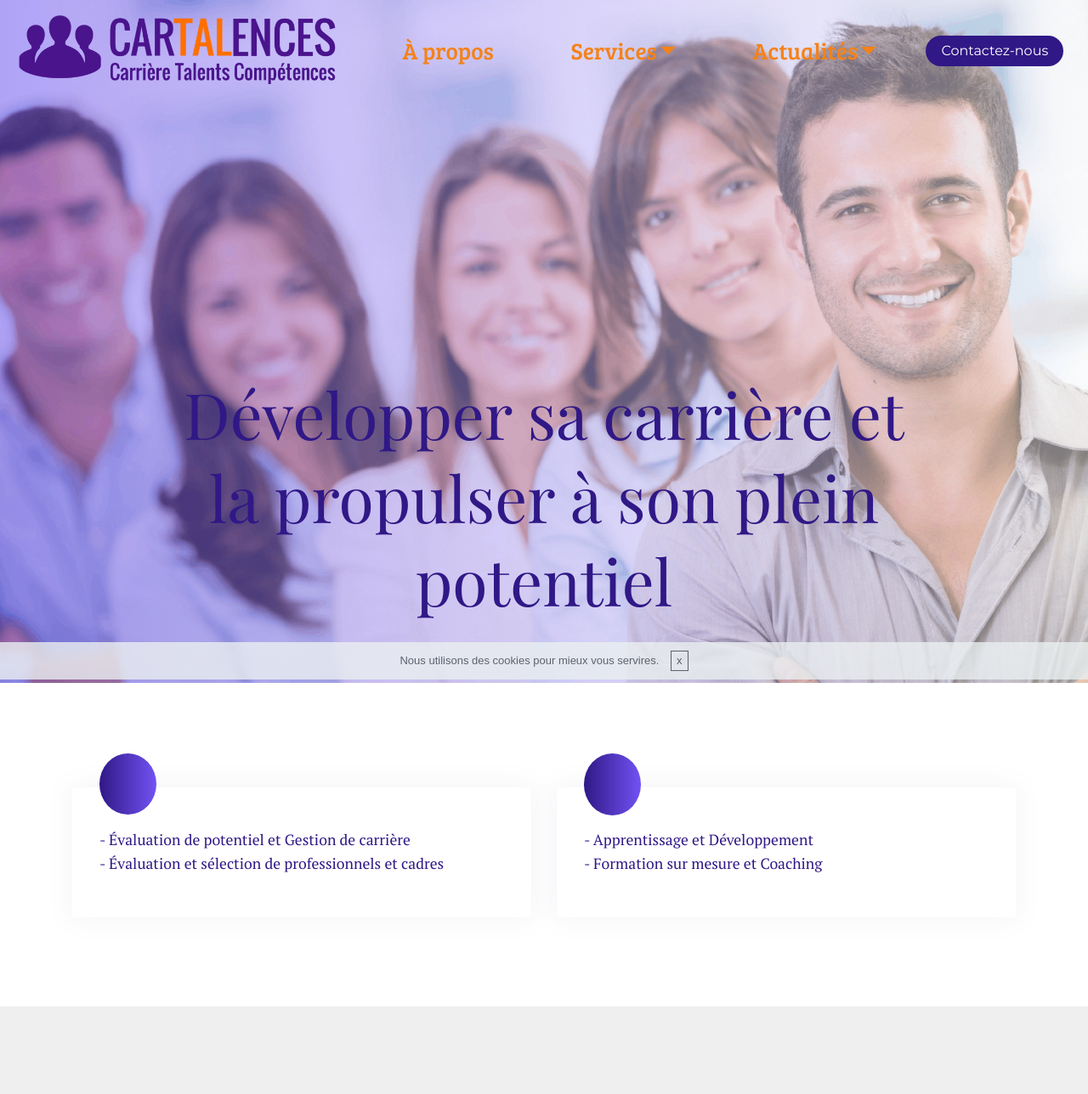
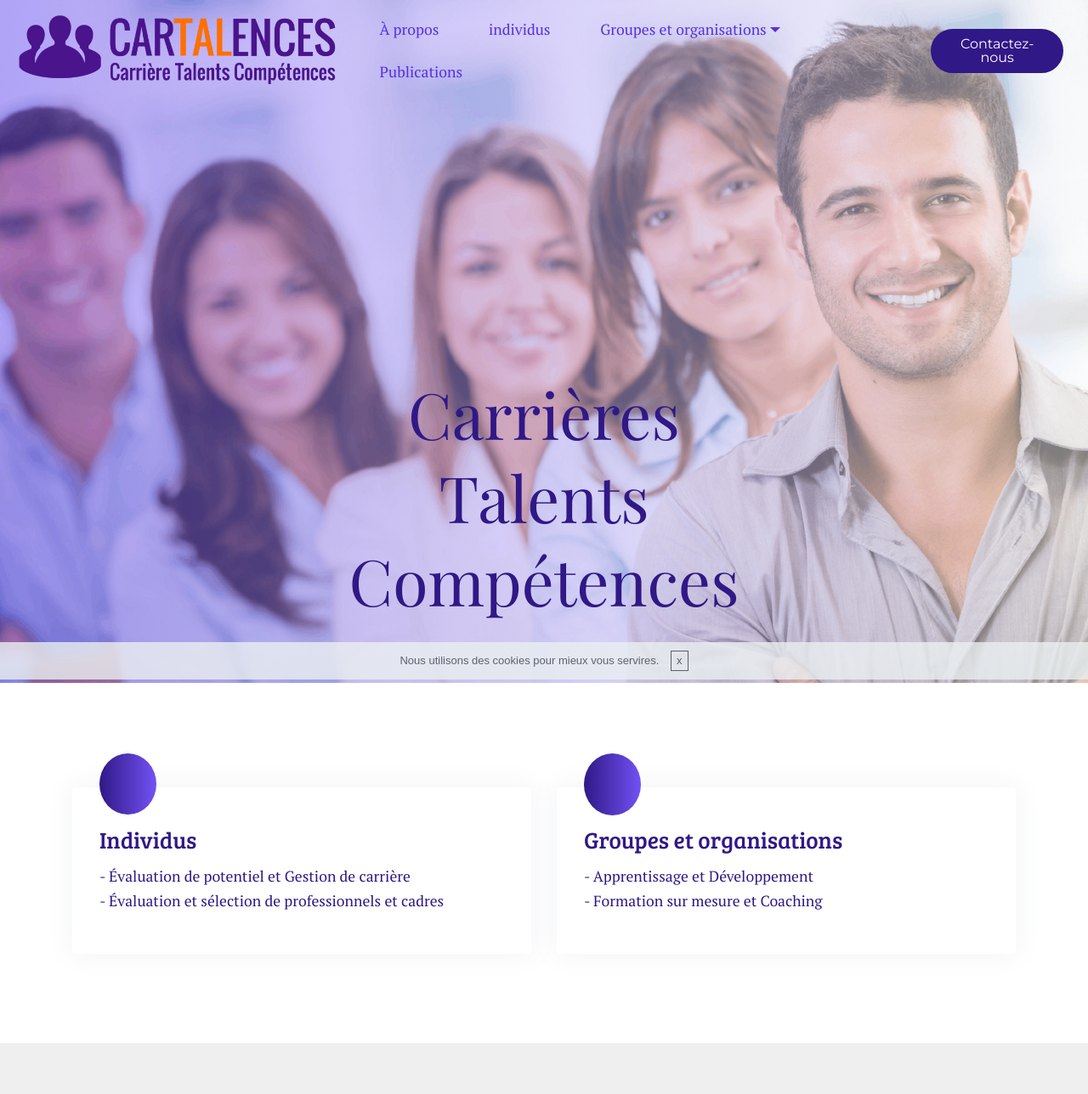
Before and after one commit to videowebpub/cartalences_clone, a plain HTML site: page index.html in a window 1280 px wide. Shown: the top 1288 px of the page at 85% size. Drawn offline with nearby package versions, Linux system fonts and the light colour scheme; files whose address does not match are found by name; a web font is replaced by a local one.

Commit message:
create github pages

```diff
--- a/assets/mobirise/css/mbr-additional.css
+++ b/assets/mobirise/css/mbr-additional.css
@@ -942,6 +942,9 @@ body {
   .cid-qVzvtRGImN .wrapper {
     margin-bottom: 5rem;
   }
+}
+.cid-qVzvtRGImN .mbr-card-title {
+  color: #301886;
 }
 .cid-qVzufA4PJI {
   padding-top: 105px;
@@ -1717,6 +1720,7 @@ body {
 .cid-qVX18OdhKe .mbr-text,
 .cid-qVX18OdhKe .mbr-section-btn {
   color: #301886;
+  text-align: left;
 }
 .cid-qVWO0DZhG1 {
   padding-top: 15px;
--- a/index.html
+++ b/index.html
@@ -53,13 +53,13 @@
         </button>
       <div class="collapse navbar-collapse" id="navbarSupportedContent">
             <ul class="navbar-nav nav-dropdown" data-app-modern-menu="true"><li class="nav-item">
-                    <a class="nav-link link text-secondary display-5" href="index.html">
+                    <a class="nav-link link text-danger display-7" href="index.html">
                         À propos</a>
-                </li><li class="nav-item dropdown">
-                    <a class="nav-link link dropdown-toggle text-secondary display-5" href="nosservices.html#header10-1z" aria-expanded="false" data-toggle="dropdown-submenu">
-                        Services
-                    </a><div class="dropdown-menu"><a class="dropdown-item text-secondary display-5" href="nosservices.html#header10-1z" aria-expanded="false">Tous nos services</a><a class="dropdown-item text-secondary display-5" href="nosservices.html#features16-4y" aria-expanded="false">Gestion de carrière</a><a class="dropdown-item text-secondary display-5" href="nosservices.html#features16-4x" aria-expanded="false">Recrutement et gestion des talents</a><a class="dropdown-item text-secondary display-5" href="nosservices.html#features16-4z" aria-expanded="false">Évaluation du potentiel</a><a class="dropdown-item text-secondary display-5" href="nosservices.html#features16-50" aria-expanded="false">Management et gestion du changement</a><a class="dropdown-item text-secondary display-5" href="nosservices.html#features16-6s" aria-expanded="false">Formation et coaching</a></div>
-                </li><li class="nav-item dropdown"><a class="nav-link link dropdown-toggle text-secondary display-5" href="index.html#info1-3e" data-toggle="dropdown-submenu" aria-expanded="false">Actualités</a><div class="dropdown-menu"><a class="dropdown-item text-secondary display-5" href="https://www.facebook.com/pg/cartalences.ca/notes/?ref=page_internal" aria-expanded="false">Articles</a><a class="dropdown-item text-secondary display-5" href="https://www.facebook.com/cartalences.ca/">Opportunités d'emploi</a></div></li></ul>
+                </li><li class="nav-item"><a class="nav-link link text-danger display-7" href="index.html#header6-7m">
+                        individus</a></li><li class="nav-item dropdown open">
+                    <a class="nav-link link dropdown-toggle text-danger display-7" href="index.html#header6-7m" aria-expanded="true" data-toggle="dropdown-submenu">
+                        Groupes et organisations</a><div class="dropdown-menu"><a class="dropdown-item text-danger display-7" href="nosservices.html#header10-1z" aria-expanded="false">Tous nos services</a><a class="dropdown-item text-danger display-7" href="nosservices.html#features16-4y" aria-expanded="false">Gestion de carrière</a><a class="dropdown-item text-danger display-7" href="nosservices.html#features16-4x" aria-expanded="false">Recrutement et gestion des talents</a><a class="dropdown-item text-danger display-7" href="nosservices.html#features16-4z" aria-expanded="false">Évaluation du potentiel</a><a class="dropdown-item text-danger display-7" href="nosservices.html#features16-50" aria-expanded="false">Management et gestion du changement</a><a class="dropdown-item text-danger display-7" href="nosservices.html#features16-6s" aria-expanded="false">Formation et coaching</a></div>
+                </li><li class="nav-item dropdown"><a class="nav-link link text-danger display-7" href="index.html#info1-3e" aria-expanded="false">Publications</a></li></ul>
 
             <div class="navbar-buttons mbr-section-btn"><a class="btn btn-sm btn-warning display-4" href="Mes coordonnées.html#features14-6i">Contactez-nous</a></div>
       </div>
@@ -77,7 +77,7 @@
         <div class="row justify-content-center">
             <div class="media-container-column mbr-white col-md-10">
 
-                <h3 class="mbr-section-subtitle align-center mbr-light pb-3 mbr-fonts-style display-1"><strong><br></strong><br><br><br>Développer sa carrière et la propulser à son plein potentiel</h3>
+                <h3 class="mbr-section-subtitle align-center mbr-light pb-3 mbr-fonts-style display-1"><strong><br></strong><br><br><br>Carrières<br>Talents<br>Compétences</h3>
 
             </div>
         </div>
@@ -100,7 +100,7 @@
 					<div class="card-img pb-3 align-left">
 						<span class="mbr-iconfont imind-reverbnation" style="font-size: 24px;"></span>
 					</div>
-
+					<h4 class="mbr-fonts-style mbr-card-title align-left pb-2 display-5">Individus</h4>
 
 					<p class="mbr-text mbr-fonts-style align-left display-7">- Évaluation de potentiel et Gestion de carrière&nbsp;<br>-&nbsp;Évaluation et sélection de professionnels et cadres</p>
 				</div>
@@ -111,7 +111,7 @@
 					<div class="card-img pb-3 align-left">
 						<span class="mbr-iconfont imind-teacher" style="font-size: 25px;"></span>
 					</div>
-
+					<h4 class="mbr-fonts-style mbr-card-title align-left pb-2 display-5">Groupes et organisations</h4>
 
 					<p class="mbr-text mbr-fonts-style align-left display-7">- Apprentissage et Développement<br>-&nbsp;Formation sur mesure et Coaching</p>
 				</div>
```
Also changed, not shown: Mes coordonnées.html (+38 -38 lines), actualité.html (+6 -6 lines), nosservices.html (+6 -6 lines), 1 other file.
